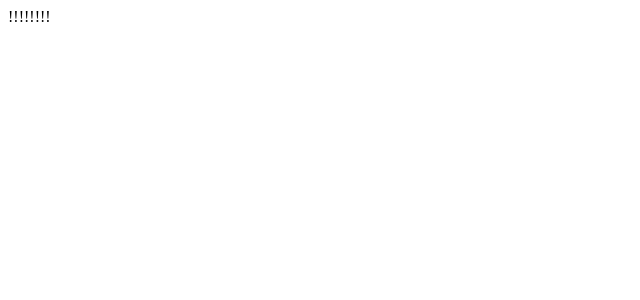
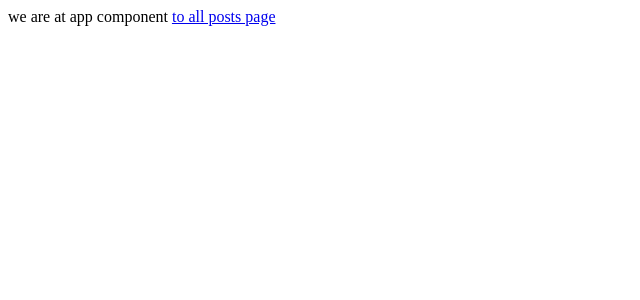
Before and after one commit to yarikkk13/angularDemo, an Angular app: page / in a window 1280 px wide. Shown: the top 300 px of the page, without its empty margins (0-640 px from the left). Built offline with nearby package versions, Linux system fonts and the light colour scheme.

Commit message:
video 06 complete,    in Post.ts export interface - what is it?,    post.component.ts - elvis 11line,    don't forget about selector in app.component.ts,

```diff
--- a/src/app/components/app/app.component.html
+++ b/src/app/components/app/app.component.html
@@ -1 +1,3 @@
-!!!!!!!!
+we are at app component
+<a routerLink="posts"> to all posts page</a>
+<router-outlet></router-outlet>
--- a/src/app/components/post/post.component.html
+++ b/src/app/components/post/post.component.html
@@ -1 +1,3 @@
-<p>post works!</p>
+<p *ngFor="let post of posts">
+  {{post.title}}
+</p>
--- a/src/app/components/post/post.component.ts
+++ b/src/app/components/post/post.component.ts
@@ -1,15 +1,18 @@
-import { Component, OnInit } from '@angular/core';
+import {Component, OnInit} from '@angular/core';
+import {Post} from 'src/app/models/Post';
+import {PostService} from "../../servisces/post/post.service";
 
 @Component({
   selector: 'app-post',
   templateUrl: './post.component.html',
   styleUrls: ['./post.component.css']
 })
-export class PostComponent implements OnInit {
+export class PostComponent {
+  posts?: Post[];
 
-  constructor() { }
-
-  ngOnInit(): void {
+  constructor(private postService: PostService) {
+    postService.getAllPosts().subscribe(value => this.posts = value)
   }
 
+
 }
```
